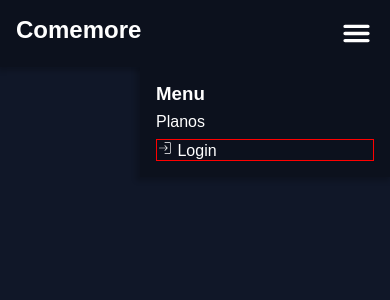
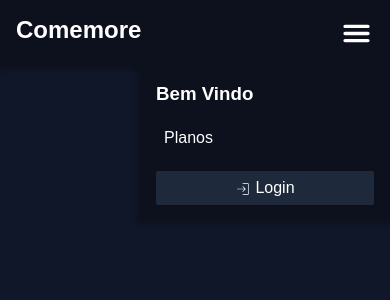
Before and after one commit to S1NS3RO/Comemore, a Next.js app: page /about in a window 390 px wide. Both pictures are taken after a click on the icon 356 px from the left and 33 px from the top of the page. Shown: the top 300 px of the page. Built offline with nearby package versions, Linux system fonts and the light colour scheme.

Commit message:
Menu mobile

```diff
--- a/src/components/Header.tsx
+++ b/src/components/Header.tsx
@@ -2,21 +2,36 @@
 import '@/styles/c-header.scss'
 
 import Link from 'next/link'
-import { useState, useEffect } from 'react'
+import { useState, useEffect, useRef } from 'react'
+import { HeaderNav } from './HeaderNav.tsx'
 import { CiLogin } from 'react-icons/ci'
 import { IoMenu } from 'react-icons/io5'
 
 export default function Header() {
   const [isMobile, setIsMobile] = useState(false)
   const [isMenuOpen, setIsMenuOpen] = useState(false)
+  const menuRef = useRef(null)
+
+  useEffect(() => {
+    const handleCloseMenu = event => {
+      if (menuRef.current && !menuRef.current.contains(event.target)) {
+        setIsMenuOpen(false)
+      }
+    }
+    document.addEventListener('mousedown', handleCloseMenu)
+    return () => {
+      document.removeEventListener('mousedown', handleCloseMenu)
+    }
+  }, [menuRef])
 
   useEffect(() => {
     const updateWindowDimensions = () => {
       if (window.innerWidth <= 600) {
+        setIsMobile(true)
+      } else {
         setIsMobile(false)
-      } else {
-        setIsMobile(true)
       }
+      //setIsMenuOpen(false)
     }
 
     window.addEventListener('resize', updateWindowDimensions)
@@ -34,15 +49,9 @@ export default function Header() {
         <div className='logo'>
           <Link href='/'>Comemore</Link>
         </div>
-        {isMobile ? (
+        {!isMobile ? (
           <>
-            <nav>
-              <ul>
-                <li>
-                  <Link href='/planos'>Planos</Link>
-                </li>
-              </ul>
-            </nav>
+            <HeaderNav />
             <div className='profile'>
               <Link href='/login'>
                 <CiLogin /> Login
@@ -54,16 +63,14 @@ export default function Header() {
         )}
       </div>
       {isMenuOpen && (
-        <div className='menu-open'>
-          <h3>Menu</h3>
-          <ul>
-            <li>
-              <Link href='/planos'>Planos</Link>
-            </li>
-          </ul>
+        <div
+          ref={menuRef}
+          className='menu-open'>
+          <h3>Bem Vindo</h3>
+          <HeaderNav />
           <div className='profile'>
             <Link href='/login'>
-              <CiLogin /> Login
+              <CiLogin />{' '}Login
             </Link>
           </div>
         </div>
--- /dev/null
+++ b/src/components/HeaderNav.tsx
@@ -0,0 +1,16 @@
+
+import Link from 'next/link'
+
+export function HeaderNav() {
+  return (
+    <>
+      <nav>
+        <ul>
+          <li>
+            <Link href='/planos'>Planos</Link>
+          </li>
+        </ul>
+      </nav>
+    </>
+  )
+}
--- a/src/styles/c-header.scss
+++ b/src/styles/c-header.scss
@@ -38,7 +38,7 @@ header {
   width: 250px;
   animation: openmenu 0.2s ease-out forwards;
   overflow: hidden;
-  gap: 0.5rem;
+  gap: 1rem;
   display: flex;
   flex-direction: column;
   padding: 1rem;
@@ -46,11 +46,42 @@ header {
   box-shadow: -2px 2px 5px 2px rgba(0, 0, 0, 0.2);
 
   ul {
+    display: flex;
     flex-direction: column;
+    gap: 0.5rem;
+
+    li {
+      position: relative;
+      border-radius: 2px;
+      overflow: hidden;
+
+      a {
+        width: 100%;
+        display: flex;
+        padding: 0.5rem;
+      }
+    }
+    li:hover {
+      background: hsl(217, 32.6%, 17.5%);
+    }
   }
 
   .profile {
-    border: 1px solid red;
+
+    a {
+      display: flex;
+      justify-content: center;
+      gap: 4px;
+      width: 100%;
+      background: hsl(217, 32.6%, 17.5%);
+      padding: 0.5rem;
+      border-radius: 2px;
+    }
+
+    svg {
+      position: relative;
+      top: 2px;
+    }
   }
 }
 
```
